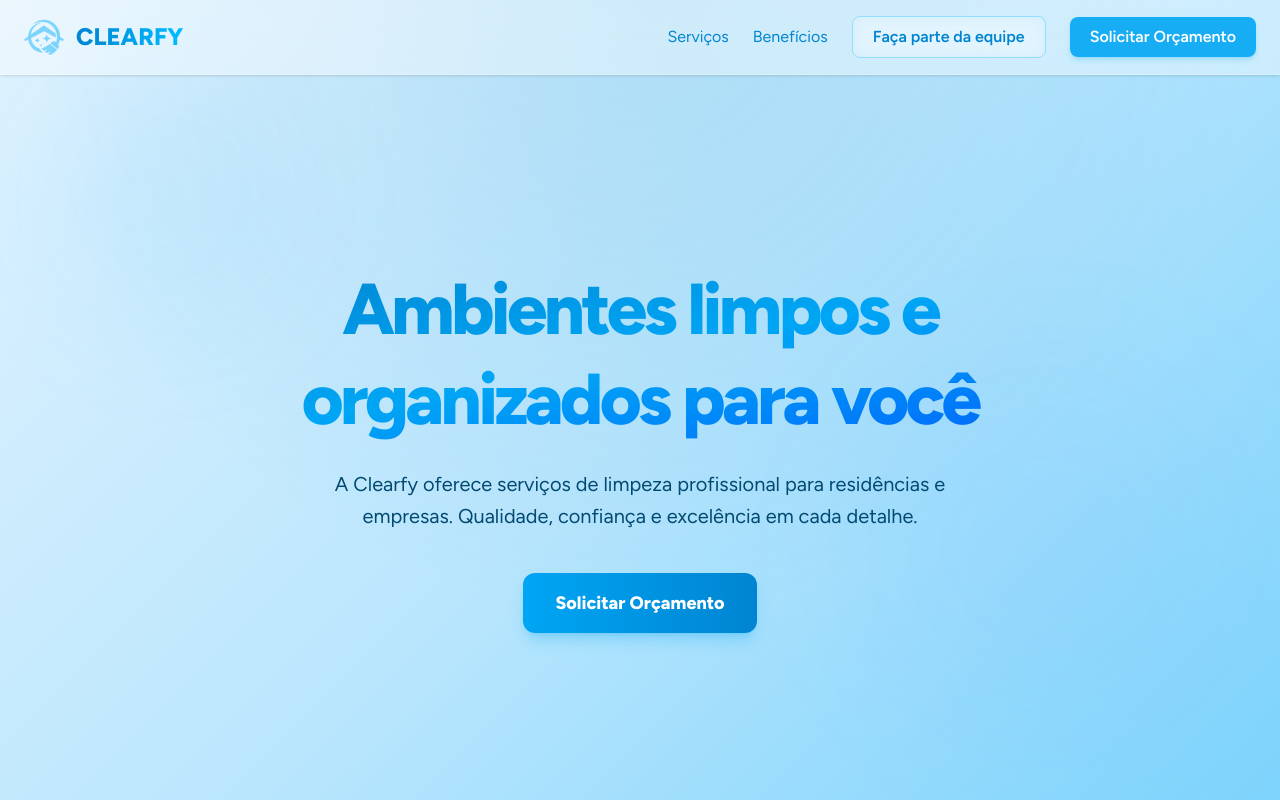
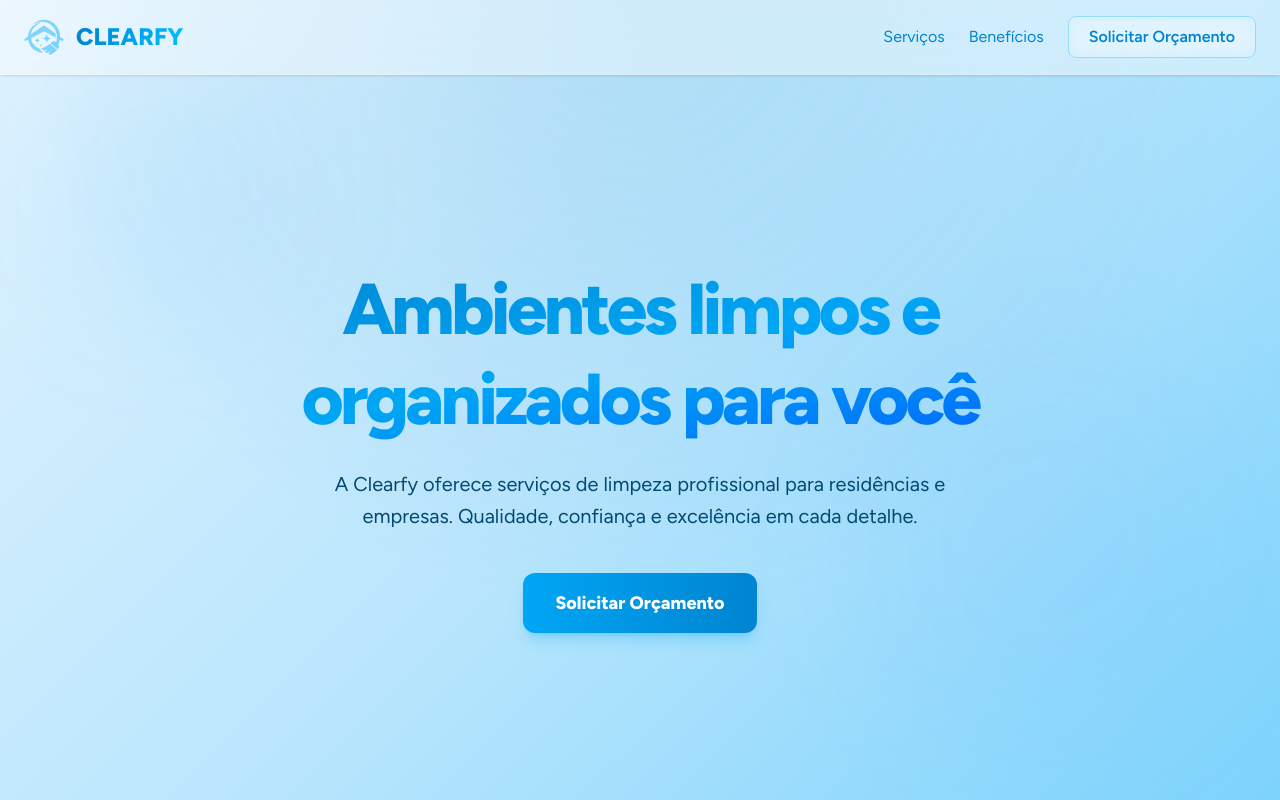
Before and after one commit to DaviFelipe00/clearfy, a Next.js app: page / in a window 1280 px wide. Shown: the top 800 px of the page. Built offline with nearby package versions, Linux system fonts and the light colour scheme.

Commit message:
removendo o faça parte da equipe

```diff
--- a/src/components/Header.tsx
+++ b/src/components/Header.tsx
@@ -41,12 +41,6 @@ export function Header() {
           <Link
             href="#equipe"
             className="px-5 py-2 rounded-lg border border-sky-300/70 text-sky-600 font-semibold hover:bg-sky-50/60 backdrop-blur-sm transition-all duration-300"
-          >
-            Faça parte da equipe
-          </Link>
-          <Link
-            href="#solicitar"
-            className="bg-sky-500/90 text-white px-5 py-2 rounded-lg font-semibold hover:bg-sky-600/90 shadow-md shadow-sky-500/20 backdrop-blur-sm transition-all duration-300"
           >
             Solicitar Orçamento
           </Link>
```
